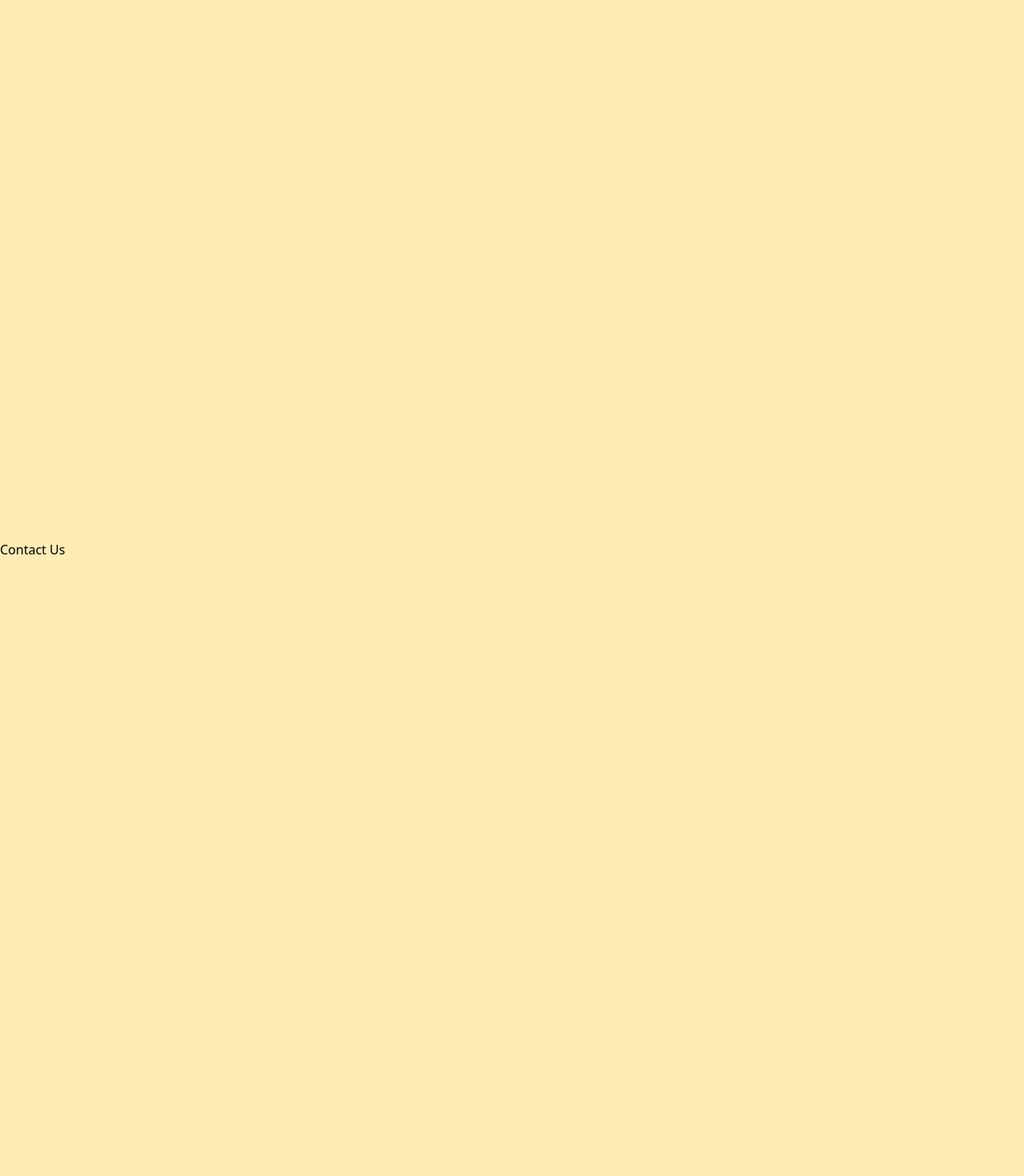
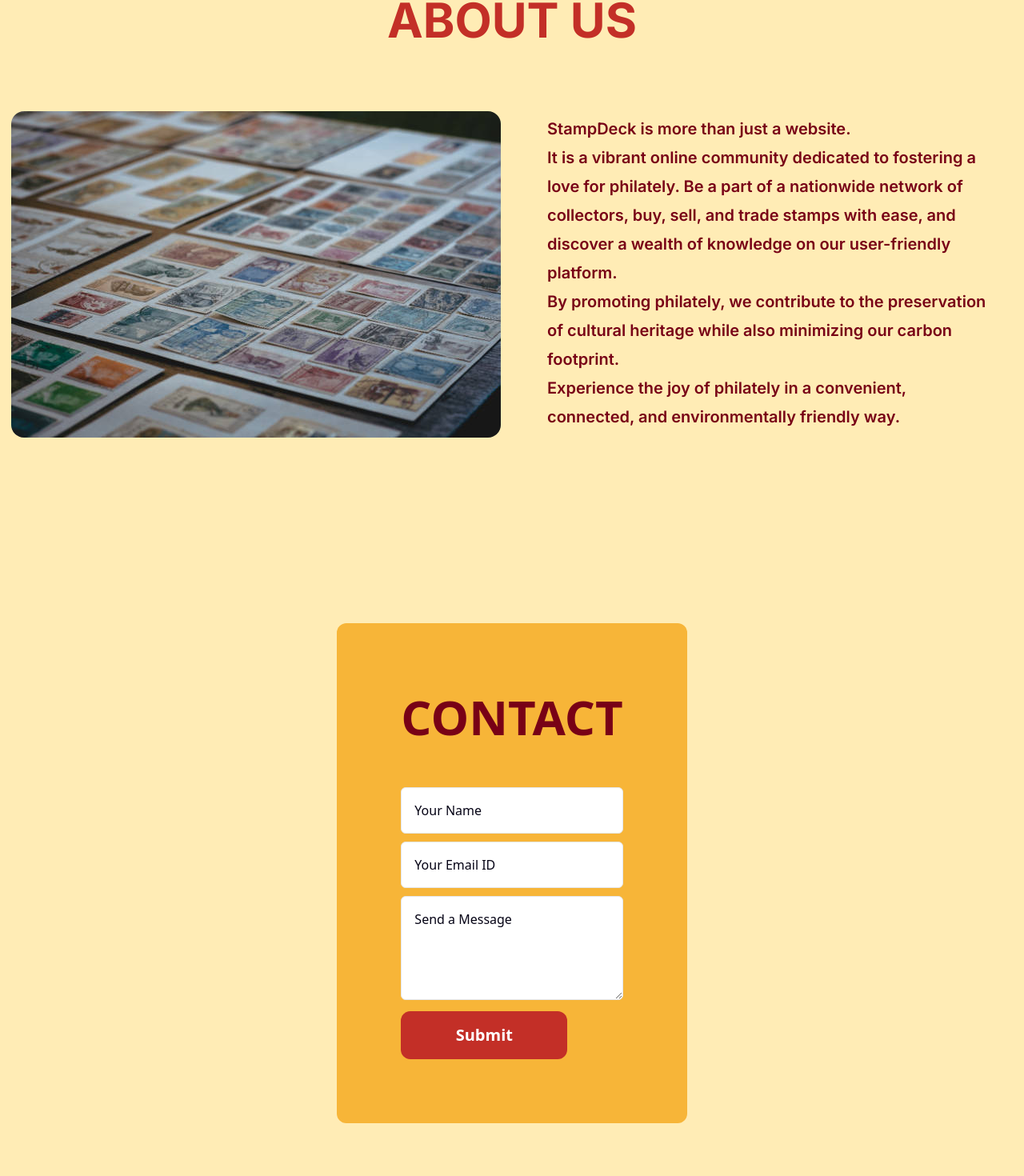
Before and after one commit to rahul-p19/StampDeck, a React (Vite) app in the folder frontend/: page / in a window 1280 px wide. Shown: the part 1053-2523 px from the top of the page at 80% size. Built offline with nearby package versions, Linux system fonts and the light colour scheme.

Commit message:
pushing changes in about and contact section

```diff
--- a/frontend/src/components/About.jsx
+++ b/frontend/src/components/About.jsx
@@ -1,7 +1,33 @@
-function About() {
-  return (
-    <div className="h-screen" id="about">About</div>
-  )
+import aboutImg from "../assets/stock.jpg";
+
+   function About() {
+     return (
+       <div  id="about" className="h-screen">
+
+
+           <h1 className="my-20 text-center pt-10 pb-0 text-6xl font-inter text-accent font-bold">ABOUT US</h1>
+           <div className="flex flex-wrap">
+             <div className="w-full lg:w-1/2 lg:p-1 ">
+             <div className="flex items-center justify-center">
+               <img className="rounded-2xl "src={ aboutImg } alt="image of a card" />
+
+             </div>
+           </div>
+           <div className="w-full lg:w-1/2">
+             <div className="flex justify-center lg:justify-center">
+               <p className="my-2 leading-9 max-w-xl px-3  flex  text-primary text-xl font-inter font-semibold" >
+                 StampDeck is more than just a website.<br></br>It is a vibrant online community dedicated to fostering a love for philately.
+                 Be a part of a nationwide network of collectors, buy, sell, and trade stamps with ease, and discover a wealth of knowledge on our user-friendly platform.<br></br> By promoting philately, we contribute to the preservation of cultural heritage while also minimizing our carbon footprint. <br></br>Experience the joy of philately in a convenient, connected, and environmentally friendly way.
+                 </p>
+             </div>
+           </div>
+        </div>
+         </div>
+
+
+
+ );
 }
 
+
 export default About
--- a/frontend/src/components/Contact.jsx
+++ b/frontend/src/components/Contact.jsx
@@ -1,10 +1,71 @@
-function Contact() {
+
+
+  function Contact() {
+
+
   return (
-    <>
-    <div className="h-screen" id="contact">
-        <h1>Contact Us</h1>
+     <div className="h-screen max-w-full bg-background"  id="contact">
+
+
+
+      <div className="w-full  grid place-items-center">
+
+        <div className="mt-6 bg-secondary rounded-xl place-items-center w-3/7">
+          <div className="p-10">
+
+            <form action="#" method="POST">
+              <div className="grid grid-cols-1 p-10">
+   <div className="text-center pt-0 pb-10 ">
+        <h2 className="text-6xl font-bold   leading-tight text-primary">CONTACT</h2>
+
+      </div>
+
+                <div className="name">
+                  <div className="mt-2.5 ">
+                    <input type="text" name="" id="" placeholder="Your Name"
+                      className="w-full px-4 py-4 text-text placeholder-text border
+                    rounded-md foucus:border-secondary-600" rows="2"/>
+
+                  </div>
+
+
+                </div>
+
+                <div className="email">
+                  <div className="mt-2.5 ">
+                    <input type="text" name="" id="" placeholder="Your Email ID"
+                      className="w-full px-4 py-4 text-text placeholder-text border
+                    rounded-md foucus:border-secondary-600" rows="2"/>
+
+                  </div>
+
+                  <div className="feedback">
+                    <div className="mt-2.5">
+                      <textarea name="" placeholder="Send a Message" className="w-full px-4 py-4
+                       text-text placeholder-text border
+                    rounded-md foucus:border-secondary-600" rows="4" >
+
+                      </textarea>
+                    </div>
+                  </div>
+
+                  <div className="sm:col-span-2">
+                    <button type="submit" className="text-xl w-3/4 p-4 mt-2 font-semibold text-white
+                    bg-accent rounded-xl">
+                      Submit
+                    </button>
+                  </div>
+
+                </div>
+              </div>
+
+            </form>
+
+          </div>
+       </div>
+
+      </div>
     </div>
-    </>
   )
 }
 
```
Also changed, not shown: frontend/src/assets/stock.jpg (added).
